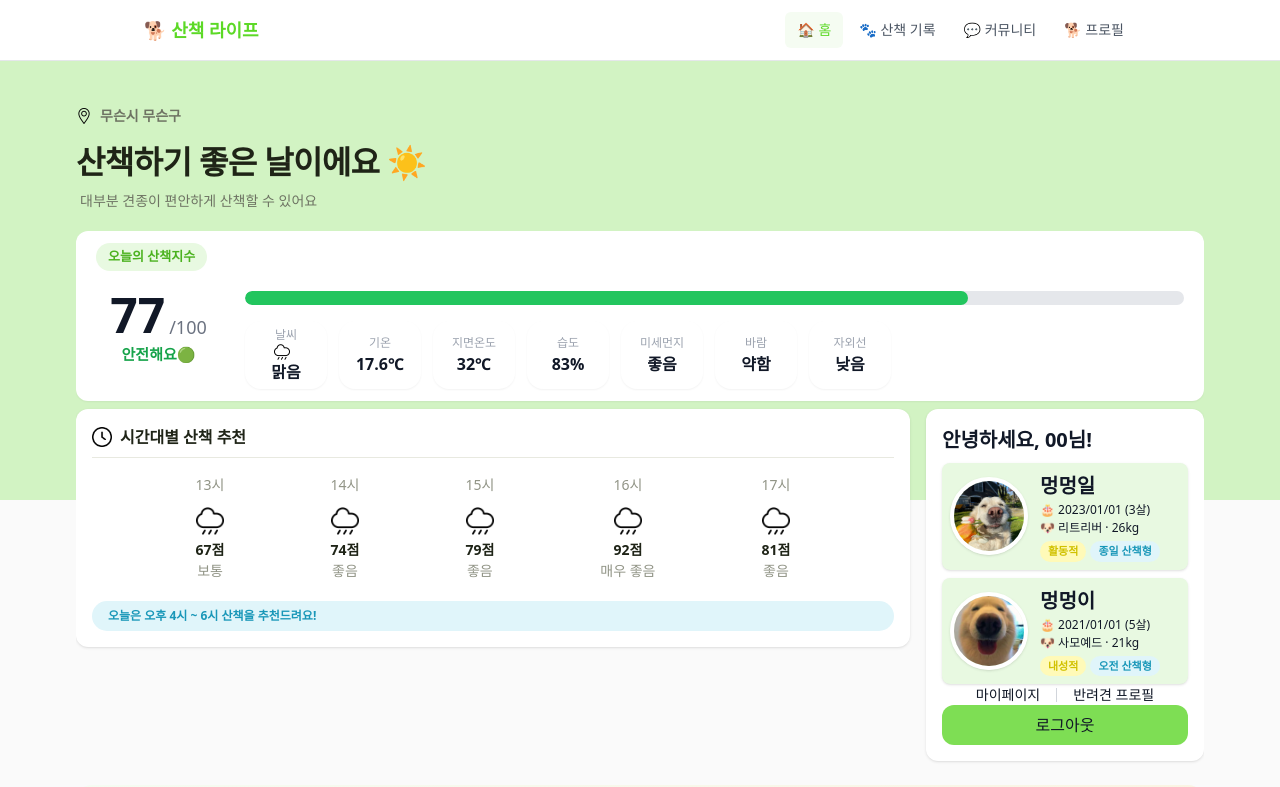
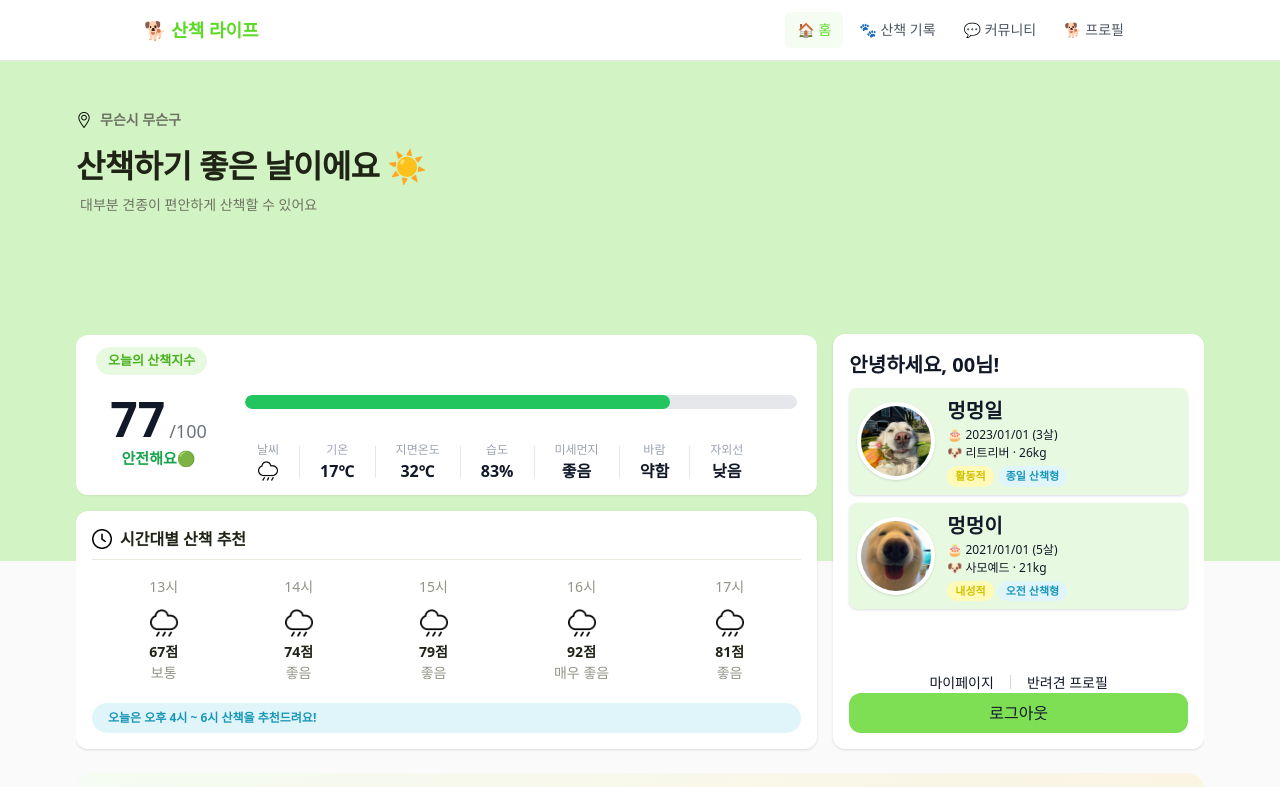
Before and after one commit to wodud17711/first-team-project, a React (Vite) app in the folder frontend/: page / in a window 1280 px wide. Shown: the top 787 px of the page. Built offline with nearby package versions, Linux system fonts and the light colour scheme.

Commit message:
feat: 홈 UI 작업 진행중..

```diff
--- a/frontend/src/components/Layout.jsx
+++ b/frontend/src/components/Layout.jsx
@@ -10,7 +10,7 @@ const navItems = [
 function Layout() {
   return (
     <div className="min-h-screen flex flex-col">
-      <header className="bg-white border-b border-gray-200 sticky top-0 z-10">
+      <header className="bg-white border-b border-gray-200 sticky top-0 z-50">
         <div className="max-w-5xl mx-auto px-4 py-3 flex items-center justify-between">
           <h1 className="text-lg font-bold text-brand-600">🐕 산책 라이프</h1>
           <nav className="flex gap-1">
--- a/frontend/src/components/WalkScore.jsx
+++ b/frontend/src/components/WalkScore.jsx
@@ -118,7 +118,7 @@ function WalkScore({ score = 77 }) {
       </div>
 
       {/* 오늘의 산책지수 */}
-      <div className="mt-5 bg-white rounded-xl px-5 py-3 shadow-sm w-full">
+      <div className="mt-[120px] bg-white rounded-xl px-5 py-3 shadow-sm w-full">
 
         {/* 제목 */}
         <span className="
@@ -178,68 +178,76 @@ function WalkScore({ score = 77 }) {
             {/* 날씨 요소 */}
             <div className="flex gap-3 mt-4">
 
-              <div className="
-                flex flex-col items-center justify-center
-                w-[82px] h-[68px]
-                bg-white rounded-2xl shadow-sm
-              ">
-                <p className='text-[12px] text-gray-400'>날씨</p>
-                <img src={weatherTest} alt='날씨아이콘자리' className='w-4 h-4 mr-2 object-cover'/>
-                <p className='text-[16px] font-bold'>맑음</p>
+              <div className="flex items-center gap-2 mt-4 bg-transparent">
+
+                {/* 날씨 */}
+                <div className="flex flex-col items-center px-3">
+                  <p className="text-[12px] text-gray-400">날씨</p>
+                  <div className="h-[24px] flex items-center justify-center">
+                    <img src={weatherTest} className="w-[20px] h-[20px]" />
+                  </div>
                 </div>
 
-              <div className="
-                flex flex-col items-center justify-center
-                w-[82px] h-[68px]
-                bg-white rounded-2xl shadow-sm
-              ">
-                <p className='text-[12px] text-gray-400'>기온</p>
-                <p className='text-[16px] font-bold'>17.6℃</p>
+                <div className="w-px h-8 bg-gray-200" />
+
+                {/* 기온 */}
+                <div className="flex flex-col items-center px-3">
+                  <p className="text-[12px] text-gray-400">기온</p>
+                  <div className="h-[24px] flex items-center justify-center">
+                    <p className="text-[16px] font-bold">17℃</p>
+                  </div>
                 </div>
 
-              <div className="
-                flex flex-col items-center justify-center
-                w-[82px] h-[68px]
-                bg-white rounded-2xl shadow-sm
-              ">
-                <p className='text-[12px] text-gray-400'>지면온도</p>
-                <p className='text-[16px] font-bold'>32℃</p>
+                <div className="w-px h-8 bg-gray-200" />
+
+                {/* 지면온도 */}
+                <div className="flex flex-col items-center px-3">
+                  <p className="text-[12px] text-gray-400">지면온도</p>
+                  <div className="h-[24px] flex items-center justify-center">
+                    <p className="text-[16px] font-bold">32℃</p>
+                  </div>
                 </div>
 
-              <div className="
-                flex flex-col items-center justify-center
-                w-[82px] h-[68px]
-                bg-white rounded-2xl shadow-sm
-              ">
-                <p className='text-[12px] text-gray-400'>습도</p>
-                <p className='text-[16px] font-bold'>83%</p>
+                <div className="w-px h-8 bg-gray-200" />
+
+                {/* 습도 */}
+                <div className="flex flex-col items-center px-3">
+                  <p className="text-[12px] text-gray-400">습도</p>
+                  <div className="h-[24px] flex items-center justify-center">
+                    <p className="text-[16px] font-bold">83%</p>
+                  </div>
                 </div>
 
-              <div className="
-                flex flex-col items-center justify-center
-                w-[82px] h-[68px]
-                bg-white rounded-2xl shadow-sm
-              ">
-                <p className='text-[12px] text-gray-400'>미세먼지</p>
-                <p className='text-[16px] font-bold'>좋음</p>
+                <div className="w-px h-8 bg-gray-200" />
+
+                {/* 미세먼지 */}
+                <div className="flex flex-col items-center px-3">
+                  <p className="text-[12px] text-gray-400">미세먼지</p>
+                  <div className="h-[24px] flex items-center justify-center">
+                    <p className="text-[16px] font-bold">좋음</p>
+                  </div>
                 </div>
 
-              <div className="
-                flex flex-col items-center justify-center
-                w-[82px] h-[68px]
-                bg-white rounded-2xl shadow-sm
-              ">
-                <p className='text-[12px] text-gray-400'>바람</p>
-                <p className='text-[16px] font-bold'>약함</p>
+                <div className="w-px h-8 bg-gray-200" />
+
+                {/* 바람 */}
+                <div className="flex flex-col items-center px-3">
+                  <p className="text-[12px] text-gray-400">바람</p>
+                  <div className="h-[24px] flex items-center justify-center">
+                    <p className="text-[16px] font-bold">약함</p>
+                  </div>
                 </div>
 
-              <div className="
-                flex flex-col items-center justify-center
-                w-[82px] h-[68px]
-                bg-white rounded-2xl shadow-sm
-              ">
-                <p className='text-[12px] text-gray-400'>자외선</p>
-                <p className='text-[16px] font-bold'>낮음</p>
+                <div className="w-px h-8 bg-gray-200" />
+
+                {/* 자외선 */}
+                <div className="flex flex-col items-center px-3">
+                  <p className="text-[12px] text-gray-400">자외선</p>
+                  <div className="h-[24px] flex items-center justify-center">
+                    <p className="text-[16px] font-bold">낮음</p>
+                  </div>
+                </div>
+
               </div>
 
             </div>
--- a/frontend/src/pages/Home.jsx
+++ b/frontend/src/pages/Home.jsx
@@ -16,38 +16,25 @@ import dogImg2 from '../assets/dogImg2.jpeg'
 
 function Home() {
   return (
-    <div className="flex flex-col gap-6 overflow-x-hidden">
+    <div className='relative'>
+      {/* 상단 배경(산책지수 배경) */}
+      <div className="absolute -mt-6 top-0 left-1/2 -translate-x-1/2 w-screen h-[500px] bg-brand-200 z-0" />
 
-      {/* 산책지수 배경 */}
-      <div className="
-        absolute top-0 left-0
-        w-full h-[500px]
-        bg-brand-200
-      " />
-      {/* 산책 지수 */}
+
+      <div className="relative z-5 flex flex-col gap-6 overflow-x-hidden">
+        {/* 상단 콘텐츠 */}
         <section className="
-        relative
-        w-full min-h-[500px]
-        py-5
+          w-full mx-auto mt-6
+          grid grid-cols-[2fr_1fr] gap-4
         ">
+          {/* 왼쪽 콘텐츠 - 산책지수 + 날씨 */}
+          <div className='flex flex-col gap-4'>
             <WalkScore />
-      </section>
-
-      {/* 최상단 */}
-      <section className="
-        relative -mt-[200px] z-10
-        w-full
-        mx-auto
-        grid grid-cols-[3fr_1fr] gap-4
-      ">
-        {/* 왼쪽 섹션 - 날씨 + 산책 지수 */}
-        <div className='flex flex-col gap-4'>
-          {/* 날씨 */}
             <WeatherCard />
           </div>
 
-        {/* 오른쪽 섹션 - 로그인(사용자 인터페이스) */}
-        <div className="bg-white rounded-xl shadow p-4">
+          {/* 오른쪽 콘텐츠 - 로그인(사용자 인터페이스) */}
+          <div className="mt-[225px] flex flex-col bg-white rounded-xl shadow p-4">
             <p className='text-[20px] font-bold'>안녕하세요, 00님!</p>
 
             {/* 강아지 프로필 */}
@@ -106,7 +93,7 @@ function Home() {
               </div>
             </div>
 
-
+            <div className='mt-auto'>
               <div className='flex justify-center items-center gap-4'>
                 <p className='text-[14px]'>마이페이지</p>
                 <div className='w-px h-[14px] bg-gray-300 flex items-center'/>
@@ -115,7 +102,11 @@ function Home() {
               <button className='w-full p-2 bg-brand-500 rounded-xl'>로그아웃</button>
             </div>
 
+          </div>
+
         </section>
+
+
 
 
         {/* (코스 추천) + 코스 미리보기 + 산책 시작 + 오늘의 산책 지수 (이거는 2차긴 한데 일딴 보류)*/}
@@ -153,6 +144,7 @@ function Home() {
           </p>
         </section>
       </div>
+    </div>
   )
 }
 
```
Lines whose indentation alone changed are shown as unchanged.
